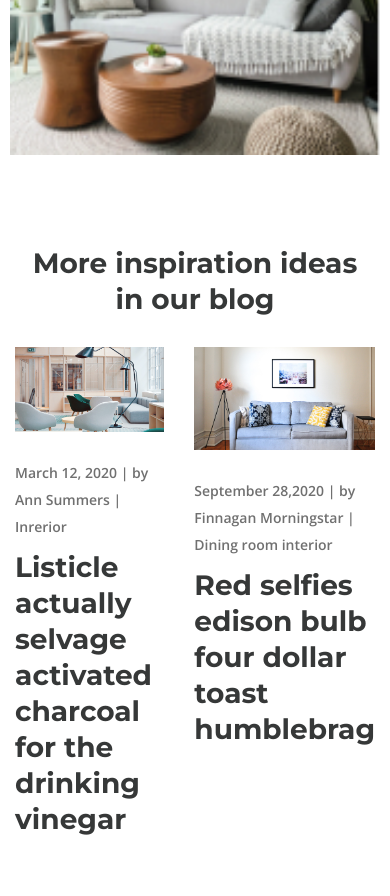
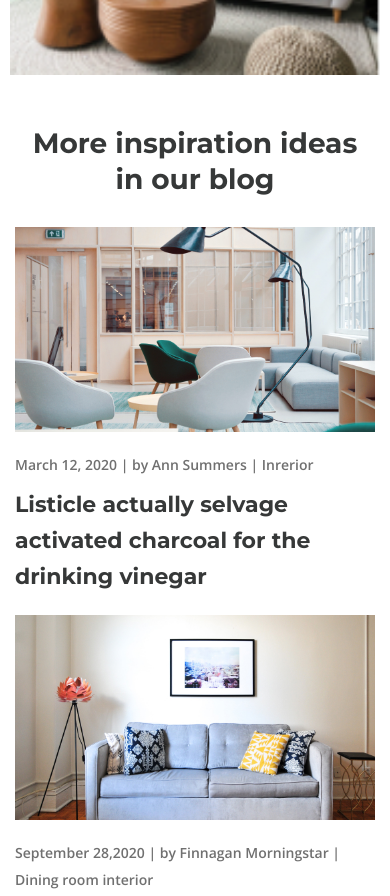
Before and after one commit to horoshopodumaj/furniture, a website: page app/index.html in a window 390 px wide. Shown: the part 6200-7096 px from the top of the page. Drawn offline with nearby package versions, Linux system fonts and the light colour scheme; files whose address does not match are found by name.

Commit message:
adaptive for main page

```diff
--- a/app/scss/blog-box.scss
+++ b/app/scss/blog-box.scss
@@ -1,5 +1,14 @@
 .blog-box {
     padding-bottom: 100px;
+    @media (max-width: 768px) {
+        padding-bottom: 80px;
+    }
+    @media (max-width: 540px) {
+        padding-bottom: 60px;
+    }
+    @media (max-width: 375px) {
+        padding-bottom: 40px;
+    }
 
     &__title {
         color: $title;
@@ -15,11 +24,29 @@
         display: grid;
         grid-template-columns: 1fr 1fr;
         grid-gap: 30px;
+        @media (max-width: 650px) {
+            display: block;
+        }
+    }
+
+    &__item {
+        @media (max-width: 650px) {
+            margin-bottom: 20px;
+        }
     }
 
     &__img-link {
         display: inline-block;
         margin-bottom: 19px;
+        @media (max-width: 650px) {
+            display: block;
+        }
+    }
+
+    &__img {
+        @media (max-width: 650px) {
+            width: 100%;
+        }
     }
 
     &__links {
@@ -41,4 +68,12 @@
         line-height: 38px;
         @extend %title-font;
     }
+    &__item-titlelink {
+        .blog-box__item-title {
+            @media (max-width: 540px) {
+                font-size: 22px;
+                line-height: 36px;
+            }
+        }
+    }
 }
--- a/app/scss/gallery.scss
+++ b/app/scss/gallery.scss
@@ -1,5 +1,14 @@
 .gallery {
     padding: 80px 0 90px;
+    @media (max-width: 768px) {
+        padding: 30px 0 70px;
+    }
+    @media (max-width: 650px) {
+        padding: 0px 0 70px;
+    }
+    @media (max-width: 540px) {
+        padding: 0px 0 50px;
+    }
 
     &__buttons {
         text-align: center;
```
Also changed, not shown: app/css/style.min.css.
